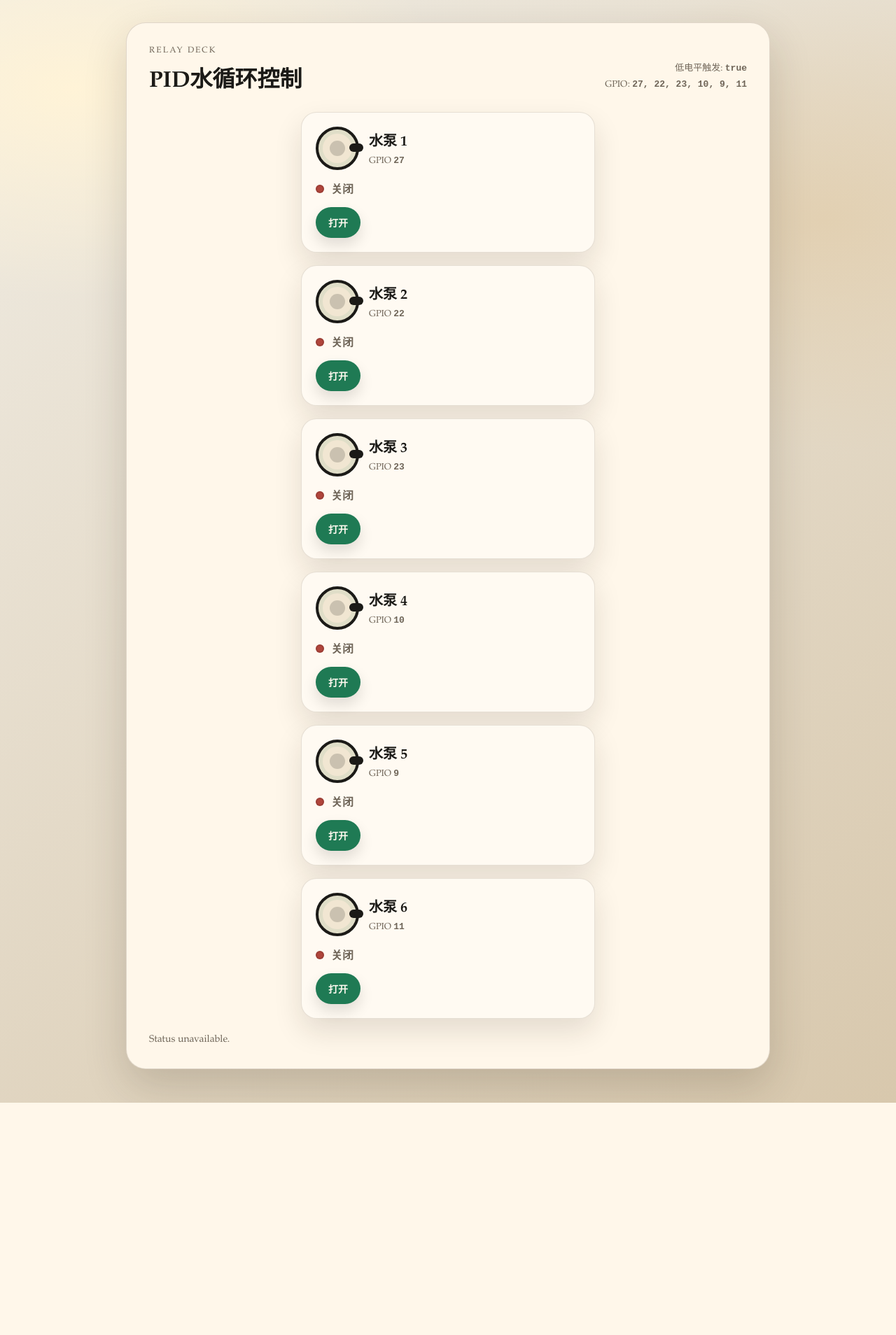
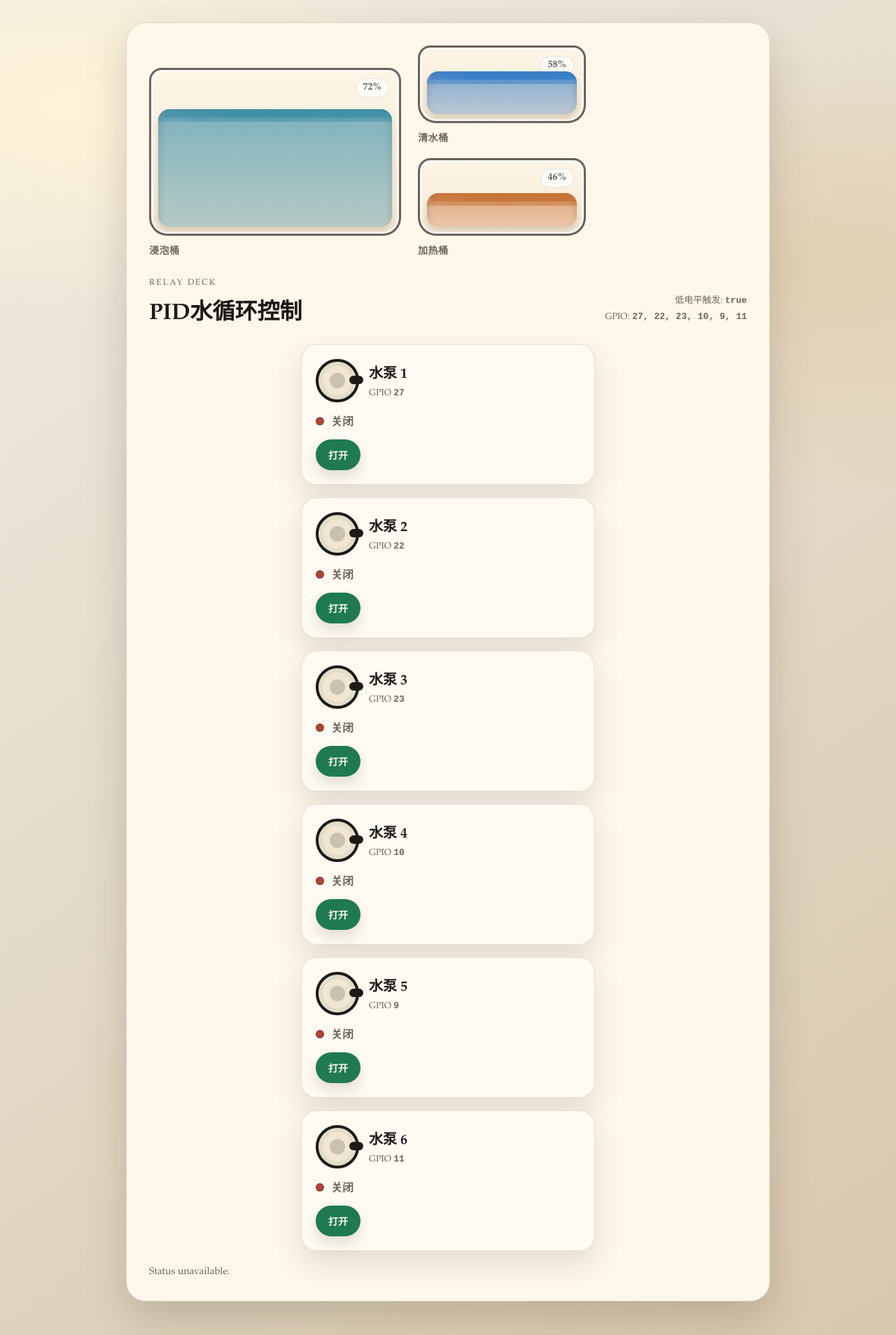
Before and after one commit to MickeyElders/pi-control-program, a FastAPI app: page / in a window 1280 px wide. Shown: the whole page at 70% size. Before the commit the page ends 1576 px from the top, so only its background shows below. Run offline with FastAPI, Linux system fonts and the light colour scheme; data that the repository does not hold is empty.

Commit message:
新增桶

```diff
--- a/app.py
+++ b/app.py
@@ -35,6 +35,7 @@ except ImportError:
 
 
 DEFAULT_PINS = "27,22,23,10,9,11"
+DEFAULT_LEVELS = [72, 58, 46]
 ACTIVE_LOW = os.getenv("RELAY_ACTIVE_LOW", "1").lower() in {"1", "true", "yes", "on"}
 
 
@@ -46,6 +47,25 @@ def parse_pins(value: str) -> List[int]:
             continue
         pins.append(int(part))
     return pins
+
+
+def clamp_level(value: int) -> int:
+    return max(0, min(100, value))
+
+
+def parse_levels(value: str, count: int, defaults: List[int]) -> List[int]:
+    levels: List[int] = []
+    for part in value.split(","):
+        part = part.strip()
+        if not part:
+            continue
+        try:
+            levels.append(clamp_level(int(float(part))))
+        except ValueError:
+            continue
+    while len(levels) < count:
+        levels.append(defaults[len(levels)])
+    return levels[:count]
 
 
 pins_env = os.getenv("RELAY_PINS")
@@ -64,6 +84,10 @@ if not PINS:
 relays = [DigitalOutputDevice(pin, active_high=not ACTIVE_LOW, initial_value=False) for pin in PINS]
 for relay in relays:
     relay.off()
+
+levels_env = os.getenv("TANK_LEVELS", "")
+tank_levels_list = parse_levels(levels_env, 3, DEFAULT_LEVELS) if levels_env else DEFAULT_LEVELS[:]
+tank_levels = {"soak": tank_levels_list[0], "fresh": tank_levels_list[1], "heat": tank_levels_list[2]}
 
 app = FastAPI(title="Pump Relay Control")
 app.mount("/static", StaticFiles(directory="static"), name="static")
@@ -87,6 +111,7 @@ def index(request: Request) -> HTMLResponse:
             "pumps": pumps,
             "pins": PINS,
             "active_low": ACTIVE_LOW,
+            "tank_levels": tank_levels,
         },
     )
 
--- a/static/style.css
+++ b/static/style.css
@@ -10,6 +10,8 @@
   --accent: #c76a2a;
   --water: #2a79c8;
   --shadow: 0 24px 60px rgba(43, 31, 18, 0.18);
+  --tank-height: 240px;
+  --tank-gap: 18px;
 }
 
 * {
@@ -42,6 +44,123 @@ body {
   box-shadow: var(--shadow);
   border: 1px solid var(--edge);
   animation: rise 650ms ease-out;
+}
+
+.tank-row {
+  display: flex;
+  gap: 24px;
+  align-items: flex-end;
+  margin-bottom: 28px;
+}
+
+.tank {
+  display: grid;
+  gap: 10px;
+  align-content: start;
+  --level: 60;
+  --liquid-base: 42 121 200;
+}
+
+.tank-stack {
+  display: grid;
+  gap: var(--tank-gap);
+}
+
+.tank-body {
+  position: relative;
+  border-radius: 18px 18px 26px 26px;
+  border: 3px solid rgba(27, 26, 23, 0.65);
+  background: linear-gradient(180deg, #fdf5e7 0%, #f5e7d2 100%);
+  box-shadow: inset 0 0 0 3px rgba(255, 255, 255, 0.7);
+  overflow: hidden;
+}
+
+.tank.soak .tank-body {
+  height: var(--tank-height);
+  width: min(360px, 60vw);
+}
+
+.tank.small .tank-body {
+  height: calc((var(--tank-height) - var(--tank-gap)) / 2);
+  width: min(240px, 46vw);
+}
+
+.tank.soak {
+  --liquid-base: 55 141 167;
+}
+
+.tank.fresh {
+  --liquid-base: 42 121 200;
+}
+
+.tank.heat {
+  --liquid-base: 199 106 42;
+}
+
+.tank-label {
+  font-size: 14px;
+  font-weight: 600;
+  color: var(--muted);
+  letter-spacing: 0.04em;
+}
+
+.tank-percent {
+  position: absolute;
+  top: 12px;
+  right: 14px;
+  font-size: 14px;
+  font-weight: 700;
+  color: rgba(27, 26, 23, 0.7);
+  background: rgba(255, 255, 255, 0.72);
+  border-radius: 999px;
+  padding: 4px 10px;
+  border: 1px solid rgba(27, 26, 23, 0.1);
+}
+
+.tank-liquid {
+  position: absolute;
+  left: 10px;
+  right: 10px;
+  bottom: 10px;
+  height: calc(var(--level) * 1%);
+  min-height: 10px;
+  max-height: 100%;
+  border-radius: 16px;
+  background: linear-gradient(
+    180deg,
+    rgb(var(--liquid-base) / calc(0.35 + var(--level) * 0.004)),
+    rgb(var(--liquid-base) / calc(0.12 + var(--level) * 0.003))
+  );
+  box-shadow:
+    inset 0 8px 12px rgba(0, 0, 0, 0.16),
+    0 6px 10px rgba(0, 0, 0, 0.12);
+  overflow: hidden;
+  transition: height 400ms ease, background 400ms ease;
+}
+
+.tank.small .tank-liquid {
+  min-height: 8px;
+}
+
+.surface {
+  position: absolute;
+  left: -20%;
+  top: -12px;
+  width: 140%;
+  height: 24px;
+  background:
+    radial-gradient(circle at 10% 60%, rgb(var(--liquid-base) / 0.55) 0 35%, transparent 45%),
+    radial-gradient(circle at 40% 50%, rgb(var(--liquid-base) / 0.45) 0 38%, transparent 46%),
+    radial-gradient(circle at 70% 55%, rgb(var(--liquid-base) / 0.5) 0 36%, transparent 44%),
+    radial-gradient(circle at 95% 60%, rgb(var(--liquid-base) / 0.42) 0 30%, transparent 40%);
+  opacity: 0.8;
+  animation: wave 2.6s linear infinite;
+}
+
+.surface.two {
+  top: -6px;
+  opacity: 0.6;
+  animation: wave 3.8s linear reverse infinite;
 }
 
 .panel-header {
@@ -279,9 +398,28 @@ h2 {
   }
 }
 
+@keyframes wave {
+  0% {
+    transform: translateX(0);
+  }
+  100% {
+    transform: translateX(30%);
+  }
+}
+
 @media (max-width: 720px) {
   .panel {
     padding: 24px;
+  }
+
+  .tank-row {
+    flex-direction: column;
+    align-items: flex-start;
+  }
+
+  .tank.soak .tank-body,
+  .tank.small .tank-body {
+    width: 100%;
   }
 
   .panel-header {
--- a/templates/index.html
+++ b/templates/index.html
@@ -9,6 +9,40 @@
   <body>
     <main class="stage">
       <section class="panel" aria-live="polite">
+        <div class="tank-row">
+          <div class="tank soak" style="--level: {{ tank_levels.soak }}">
+            <div class="tank-body">
+              <div class="tank-percent">{{ tank_levels.soak }}%</div>
+              <div class="tank-liquid">
+                <div class="surface"></div>
+                <div class="surface two"></div>
+              </div>
+            </div>
+            <div class="tank-label">浸泡桶</div>
+          </div>
+          <div class="tank-stack">
+            <div class="tank small fresh" style="--level: {{ tank_levels.fresh }}">
+              <div class="tank-body">
+                <div class="tank-percent">{{ tank_levels.fresh }}%</div>
+                <div class="tank-liquid">
+                  <div class="surface"></div>
+                  <div class="surface two"></div>
+                </div>
+              </div>
+              <div class="tank-label">清水桶</div>
+            </div>
+            <div class="tank small heat" style="--level: {{ tank_levels.heat }}">
+              <div class="tank-body">
+                <div class="tank-percent">{{ tank_levels.heat }}%</div>
+                <div class="tank-liquid">
+                  <div class="surface"></div>
+                  <div class="surface two"></div>
+                </div>
+              </div>
+              <div class="tank-label">加热桶</div>
+            </div>
+          </div>
+        </div>
         <header class="panel-header">
           <div>
             <p class="eyebrow">Relay Deck</p>
@@ -133,7 +167,7 @@
       });
 
       refreshStatus();
-      setInterval(refreshStatus, 5000);
+      setInterval(refreshStatus, 1000);
     </script>
   </body>
 </html>
```
Also changed, not shown: README.md, 2 other files.
